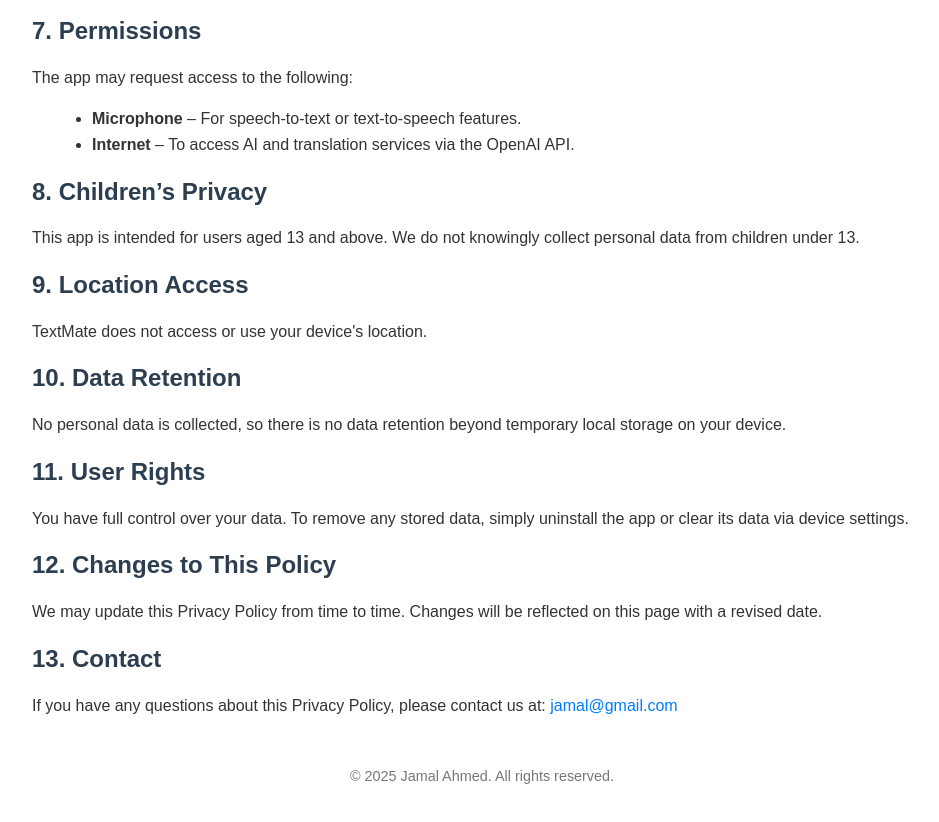
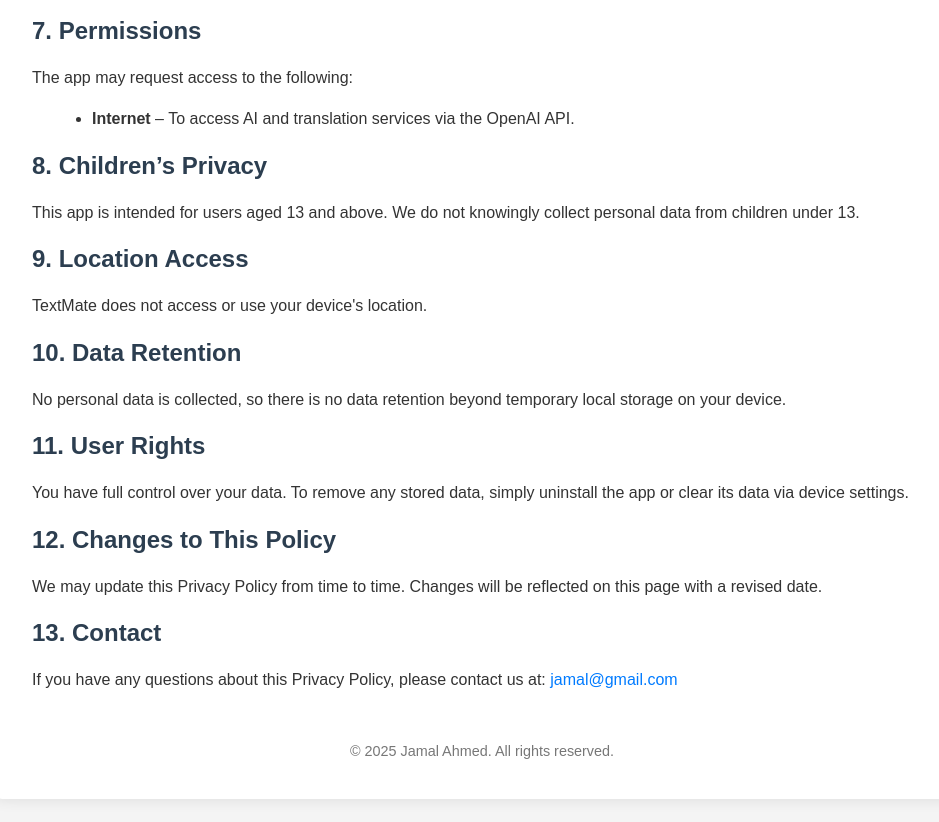
Before and after one commit to lionkingdev-hub/Textmate, a plain HTML site: page index.html in a window 1280 px wide. Shown: the part 976-1798 px from the top of the page, without its empty margins (158-1097 px from the left). Drawn offline with Linux system fonts and the light colour scheme.

Commit message:
Update index.html

```diff
--- a/index.html
+++ b/index.html
@@ -76,7 +76,6 @@
     <h2>7. Permissions</h2>
     <p>The app may request access to the following:</p>
     <ul>
-      <li><strong>Microphone</strong> – For speech-to-text or text-to-speech features.</li>
       <li><strong>Internet</strong> – To access AI and translation services via the OpenAI API.</li>
     </ul>
 
```
